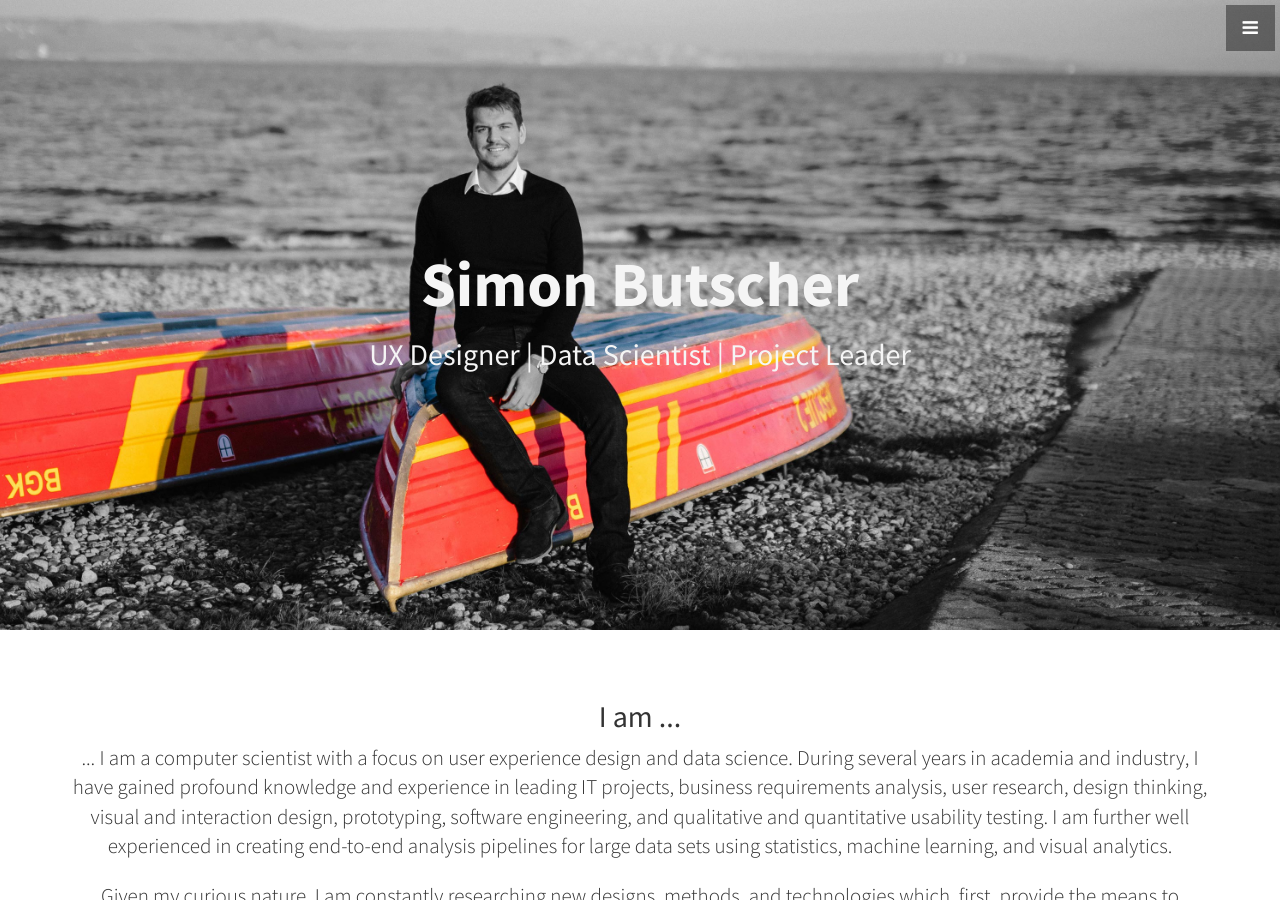
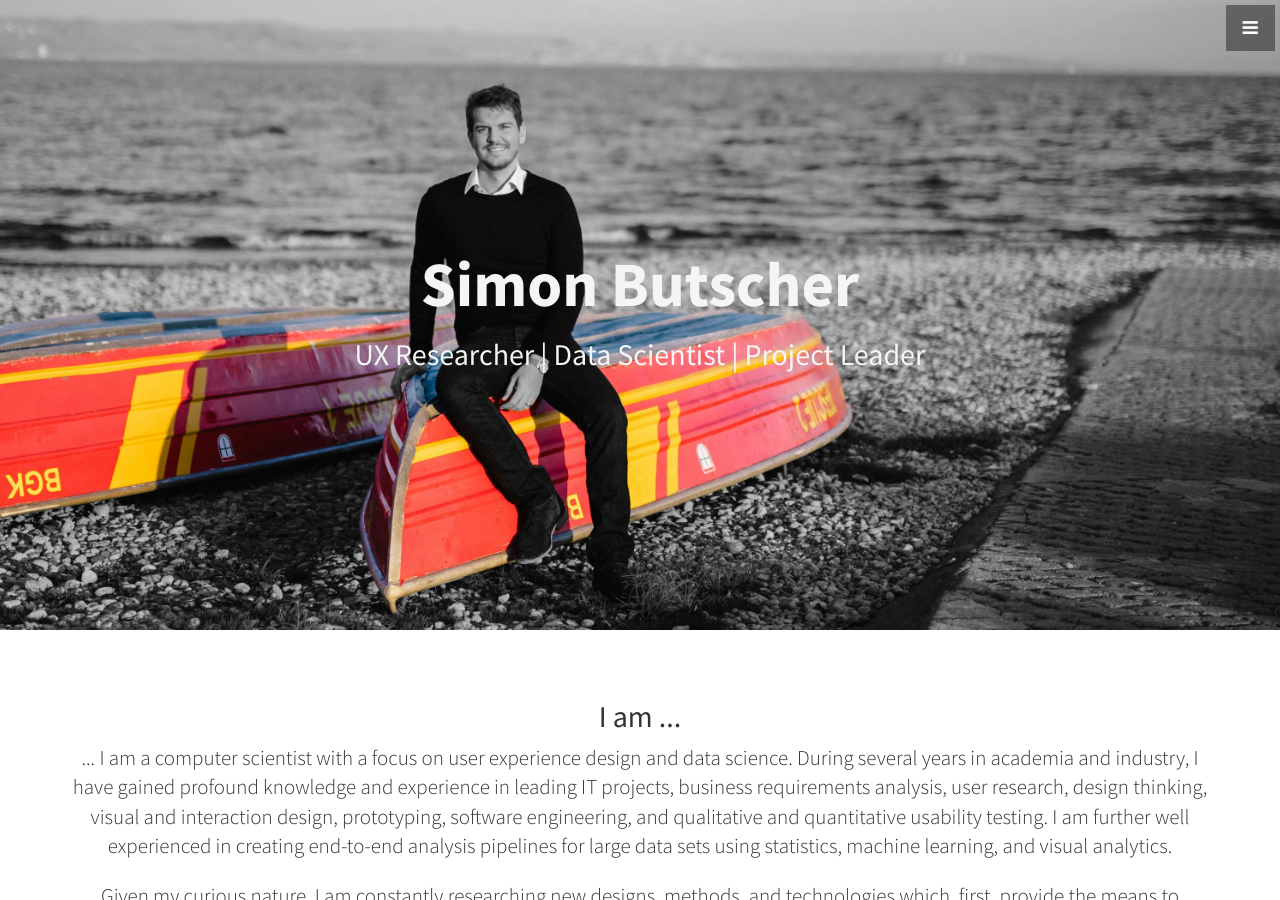
Before and after one commit to SimonButscher/home, a Jekyll site: the page built from index.html, in a window 1280 px wide and 900 px high. Built offline with Jekyll 4.4.1, drawn with Linux system fonts in a browser that asks for light colours.

Commit message:
self description

```diff
--- a/_includes/header.html
+++ b/_includes/header.html
@@ -2,7 +2,7 @@
   <div class="text-vertical-center">
     <h1 class=header_h>Simon Butscher</h1>
     <div>
-      <h2 class="header_h">UX Designer | Data Scientist | Project Leader</h2>
+      <h2 class="header_h">UX Researcher | Data Scientist | Project Leader</h2>
     </div>
     <!--<br>-->
     <!--<a href="#about" class="btn btn-dark btn-lg">Find Out More</a>-->
```
